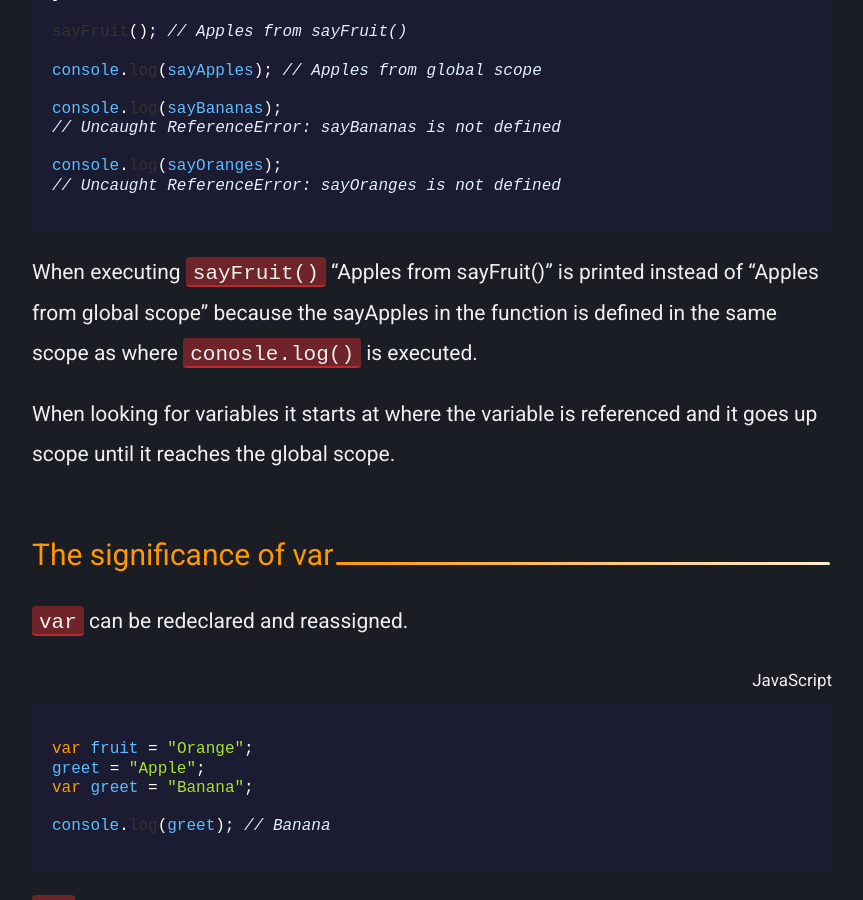
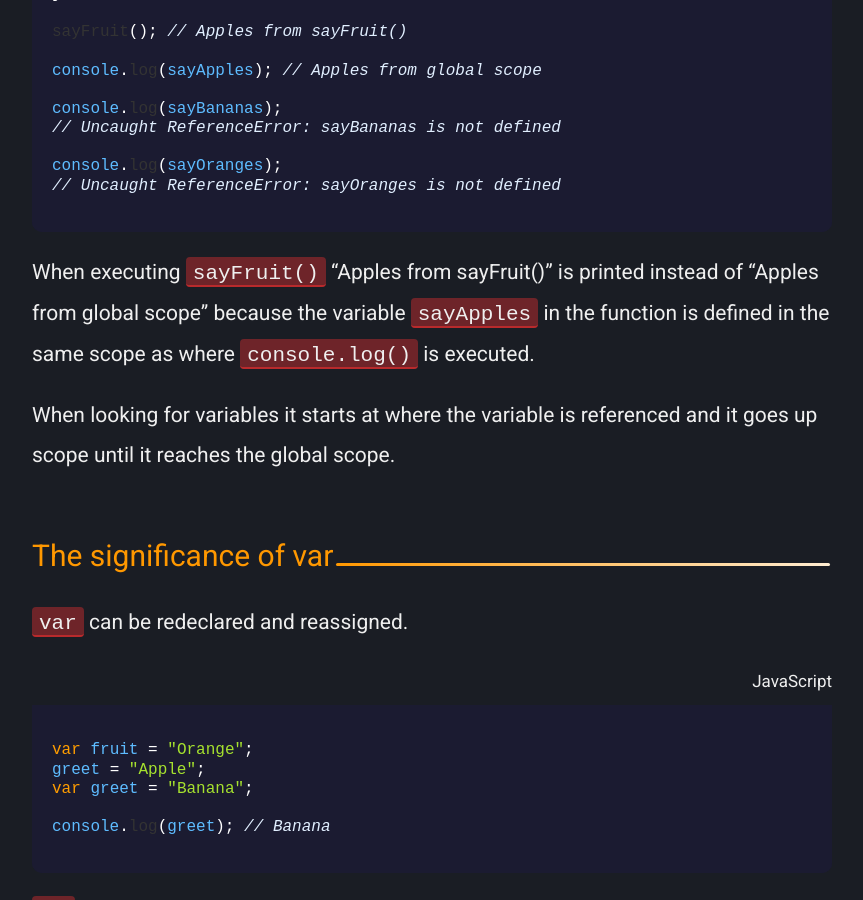
Before and after one commit to codinglead/codinglead.github.io, a Jekyll site: the page built from _posts/2018-10-15-the-difference-between-var-let-and-const.md, in a window 1280 px wide and 900 px high, scrolled down 2595 px. Shown: the whole window, without its empty margins (208-1071 px from the left). Built offline with Jekyll 4.4.1, drawn with Linux system fonts in a browser that asks for light colours; comment, search, counter and statistics services are not loaded.

Commit message:
update wording

````diff
--- a/_posts/2018-10-15-the-difference-between-var-let-and-const.md
+++ b/_posts/2018-10-15-the-difference-between-var-let-and-const.md
@@ -111,7 +111,7 @@ console.log(sayOranges);
 // Uncaught ReferenceError: sayOranges is not defined
 ```
 
-When executing <code class="highlight__code">sayFruit()</code> "Apples from sayFruit()" is printed instead of "Apples from global scope" because the sayApples in the function is defined in the same scope as where <code class="highlight__code">conosle.log()</code> is executed.
+When executing <code class="highlight__code">sayFruit()</code> "Apples from sayFruit()" is printed instead of "Apples from global scope" because the variable <code class="highlight__code">sayApples</code> in the function is defined in the same scope as where <code class="highlight__code">console.log()</code> is executed.
 
 When looking for variables it starts at where the variable is referenced and it goes up scope until it reaches the global scope.
 
````
Also changed, not shown: other parts of _posts/2018-10-15-the-difference-between-var-let-and-const.md (+1 -1 lines).
